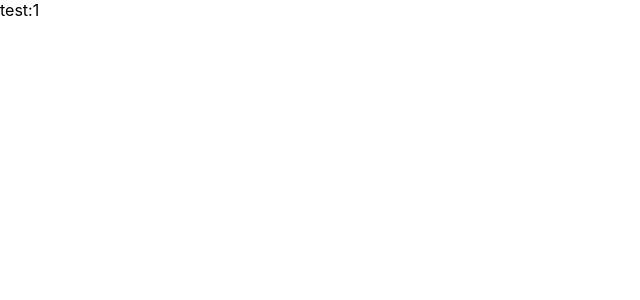
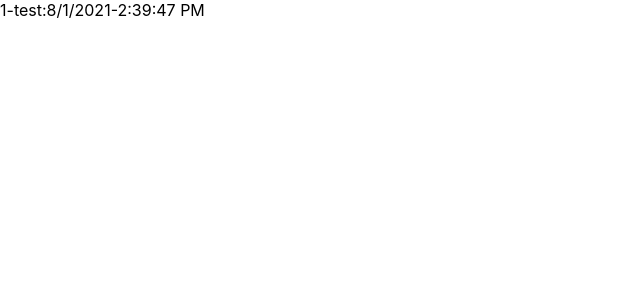
Before and after one commit to blck-snwmn/nextjs-playground, a Next.js app: page /books/1 in a window 1280 px wide. Shown: the top 300 px of the page, without its empty margins (0-640 px from the left). Built offline with nearby package versions, Linux system fonts and the light colour scheme.

Commit message:
Show createdAt

```diff
--- a/pages/books/[id].tsx
+++ b/pages/books/[id].tsx
@@ -1,20 +1,31 @@
+import { useRouter } from "next/router";
+
 export async function getStaticPaths() {
   return {
     paths: [{ params: { id: "1" } }, { params: { id: "2" } }],
-    fallback: false,
+    fallback: true,
   };
 }
 
 export async function getStaticProps({ params }) {
   return {
-    props: { book: { name: "test", id: params.id } },
+    props: { book: { name: "test", id: params.id, createdAt: Date.now() } },
   };
 }
 
 function Books({ book }) {
+  const router = useRouter();
+
+  if (router.isFallback) {
+    return <div>Loading...</div>;
+  }
+
+  const now = new Date(book.createdAt);
+
   return (
     <div>
-      {book.name}:{book.id}
+      {book.id}-{book.name}:{now.toLocaleDateString()}-
+      {now.toLocaleTimeString()}
     </div>
   );
 }
```
